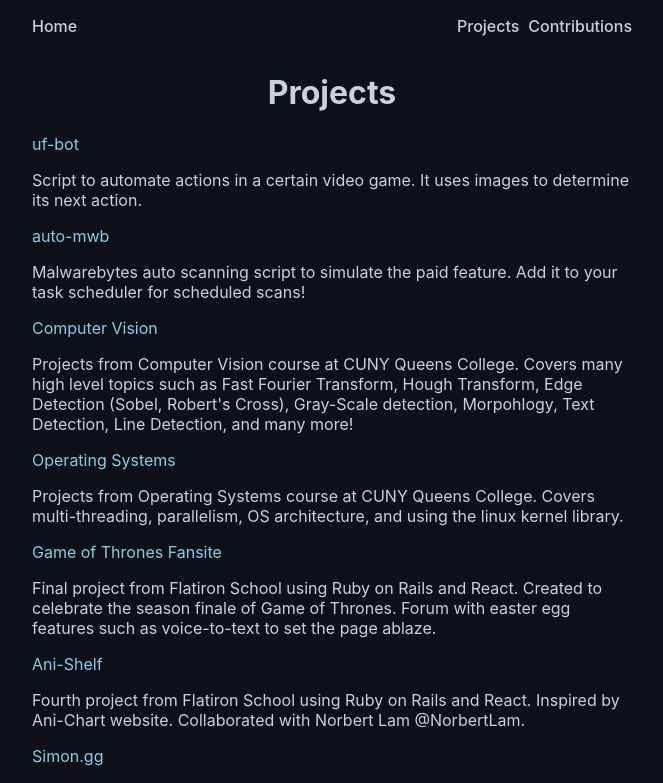
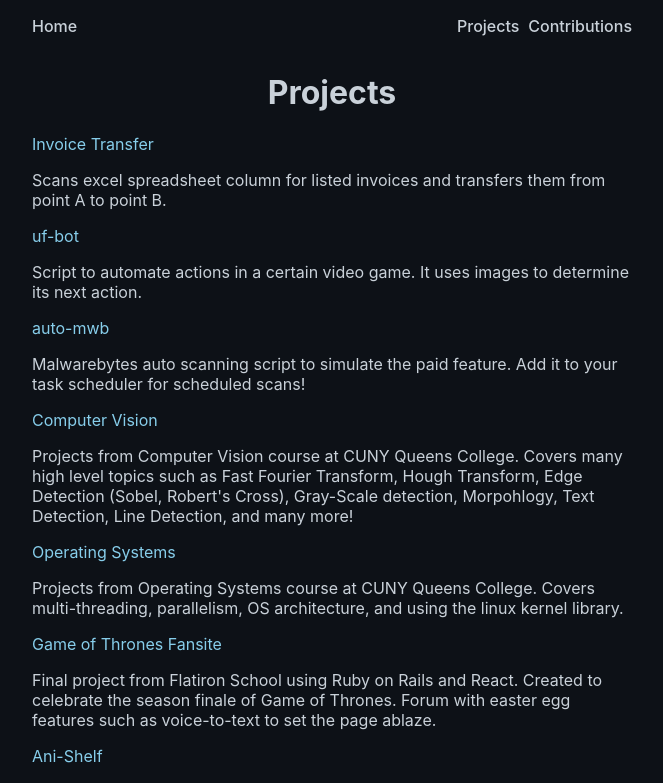
Before and after one commit to simk395/portfolio, a React (Create React App) app: page /projects in a window 1280 px wide. Shown: the top 783 px of the page, without its empty margins (308-971 px from the left). Built offline with nearby package versions, Linux system fonts and the light colour scheme.

Commit message:
added bio

```diff
--- a/src/App.js
+++ b/src/App.js
@@ -10,13 +10,14 @@ function App() {
       <Routes>
         <Route path='/projects' element={<Projects/>} />
         <Route path='/contributions' element={<Contributions/>} />
-        <Route path="/" element={<Profile/>} />
+        <Route path="/portfolio" element={<Profile/>} />
       </Routes>
       <Footer/>
     </Container>
   );
 }
 
+console.log(window.innerWidth);
 const Container = styled.div`
   text-align: center;
   width: 600px;
@@ -25,10 +26,22 @@ const Container = styled.div`
   padding: 0 10rem;
 
   @media (max-width: 960px){
-    margin: 0;
-    padding: 0;
+    margin: 0 4rem;
+    padding: 0 8rem;
   }
 
+  @media (max-width: 480px){
+    width: 450px;
+  }
+
+  @media (max-width: 640px){
+      margin: 0 2rem;
+      padding: 0 4rem;
+    }
+
+  @media (max-width: 384px){
+    width: 365px
+  }
 `
 
 // @media (max-width: 768px){
@@ -41,15 +54,9 @@ const Container = styled.div`
 //   padding: 0 4rem;
 // }
 
-// @media (max-width: 480px){
-//   margin: 0 1rem;
-//   padding: 0 2rem;
-// }
 
-// @media (max-width: 384px){
-//   margin: 0;
-//   padding: 0;
-// }
+
+
 
 
 export default App;
--- a/src/components/Nav.js
+++ b/src/components/Nav.js
@@ -5,7 +5,7 @@ import {Link} from 'react-router-dom'
 function Nav() {
   return (
     <Container>
-        <Item to="/">Home</Item>
+        <Item to="/portfolio">Home</Item>
         <List>
             <Item to="/projects">Projects</Item>
             <Item to="/contributions">Contributions</Item>
--- a/src/components/Profile/Body.js
+++ b/src/components/Profile/Body.js
@@ -6,7 +6,10 @@ function Body() {
     <Container>
         <Title>About</Title>
         <Bio>
-            Lorem Ipsum is simply dummy text of the printing and typesetting industry. Lorem Ipsum has been the industry's standard dummy text ever since the 1500s, when an unknown printer took a galley of type and scrambled it to make a type specimen book. It has survived not only five centuries, but also the leap into electronic typesetting, remaining essentially unchanged. It was popularised in the 1960s with the release of Letraset sheets containing Lorem Ipsum passages, and more recently with desktop publishing software like Aldus PageMaker including versions of Lorem Ipsum.
+            Hello, I am a hobbyist programmer going professional. I have been programming for 7+ years as an amateur. Most of the programs I have created
+            are bots/scripts to automate mine or someone elses daily life. Some of these programs are used in professional work by people I know.
+            I am most proficient in JavaScript and Python but, I do use Java and C++ when necessary. Love working
+            on challenging problems/puzzles and helping others with programming.
         </Bio>
         <Title>Programming Languages</Title>
         <List>
@@ -35,6 +38,8 @@ function Body() {
 
 const Container = styled.div`
     text-align:left;
+    overflow-wrap: anywhere;
+
 `
 
 const Title = styled.h1`
--- a/src/components/Profile/Details.js
+++ b/src/components/Profile/Details.js
@@ -16,14 +16,14 @@ function Details() {
             <Text>Specialize in Web Development and AI</Text>
         </Col>
         <List>
-            <Container>
+            <Wrapper>
                 <Icon src={Github}/>
                 <Link href="https://github.com/simk395">GitHub</Link>
-            </Container>
-            <Container>
+            </Wrapper>
+            <Wrapper>
                 <Icon src={Hackerrank}/>
                 <Link href="https://www.hackerrank.com/simonkong">HackerRank</Link>
-            </Container>
+            </Wrapper>
         </List>
     </Container>
   )
@@ -33,6 +33,17 @@ const Container = styled.div`
     display:flex;
     flex-direction: row;
     text-align:left;
+
+    @media (max-width: 384px){
+        flex-direction: column;
+        align-items: center;
+    }
+`
+const Wrapper = styled(Container)`
+    @media (max-width: 384px){
+        flex-direction: row;
+        justify-content: flex-start;
+    }
 `
 
 const Image = styled.img`
@@ -53,6 +64,11 @@ const List = styled.div`
     margin-left:auto;
 
     @media (max-width: 768px){
+        margin-left: 100px;
+    }
+
+    @media (max-width: 384px){
+        display:block;
         margin: 0;
     }
 `
--- a/src/components/Projects/data.json
+++ b/src/components/Projects/data.json
@@ -1,5 +1,10 @@
 {
     "projects": [
+        {
+            "title": "Invoice Transfer",
+            "description": "Scans excel spreadsheet column for listed invoices and transfers them from point A to point B.",
+            "url": "https://github.com/simk395/excel-move"
+        },
         {
             "title": "uf-bot",
             "description": "Script to automate actions in a certain video game. It uses images to determine its next action.",
```
Also changed, not shown: 16 other files (tests, documents, lock files or other folders).
